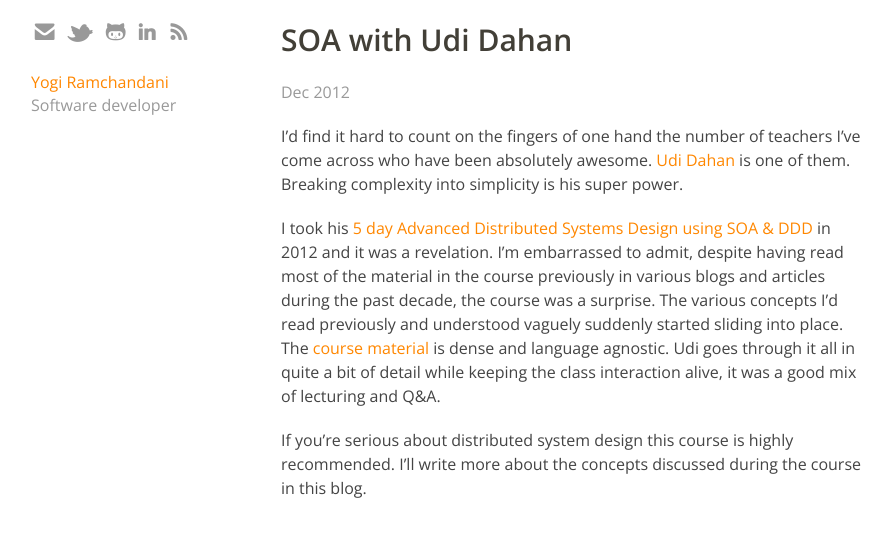
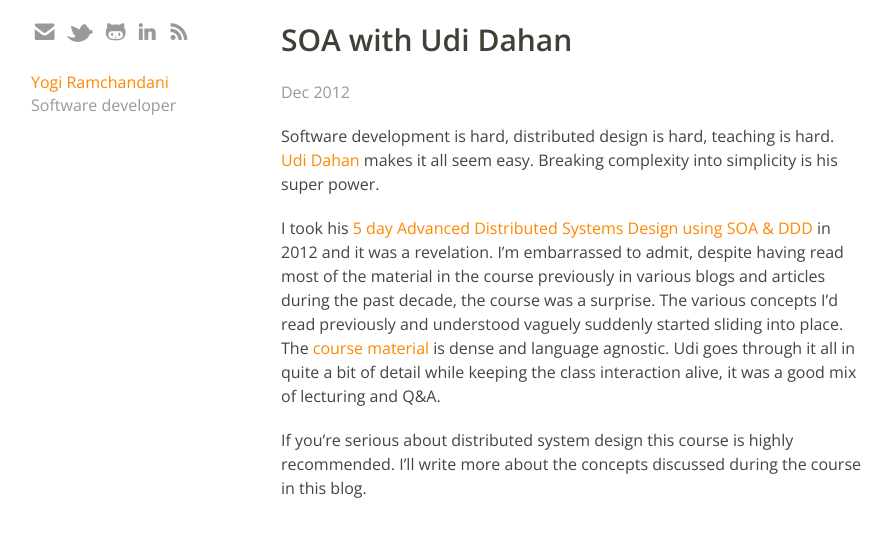
Before and after one commit to yogiramchandani/yogiramchandani.github.com, a Jekyll site: the page built from _posts/2012-12-20-soa_udi.md, in a window 1280 px wide. Shown: the top 537 px of the page, without its empty margins (139-1031 px from the left). Built offline with Jekyll 4.4.1, drawn with Linux system fonts in a browser that asks for light colours.

Commit message:
Update post

```diff
--- a/_posts/2012-12-20-soa_udi.md
+++ b/_posts/2012-12-20-soa_udi.md
@@ -5,7 +5,7 @@
 - soa
 ---
 
-I'd find it hard to count on the fingers of one hand the number of teachers I've come across who have been absolutely awesome. [Udi Dahan](http://www.udidahan.com/) is one of them. Breaking complexity into simplicity is his super power.
+Software development is hard, distributed design is hard, teaching is hard. [Udi Dahan](http://www.udidahan.com/) makes it all seem easy. Breaking complexity into simplicity is his super power.
 
 I took his [5 day Advanced Distributed Systems Design using SOA & DDD](http://www.udidahan.com/training/) in 2012 and it was a revelation. I'm embarrassed to admit, despite having read most of the material in the course previously in various blogs and articles during the past decade, the course was a surprise. The various concepts I'd read previously and understood vaguely suddenly started sliding into place. The [course material](http://www.udidahan.com/training/#Advanced_Distributed_System_Design) is dense and language agnostic. Udi goes through it all in quite a bit of detail while keeping the class interaction alive, it was a good mix of lecturing and Q&A.
 
```
